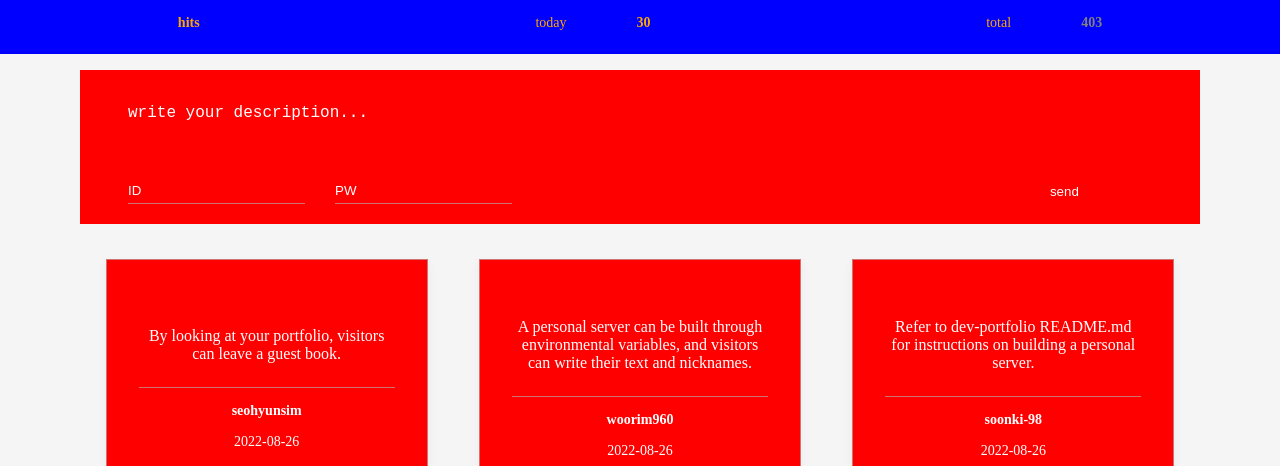
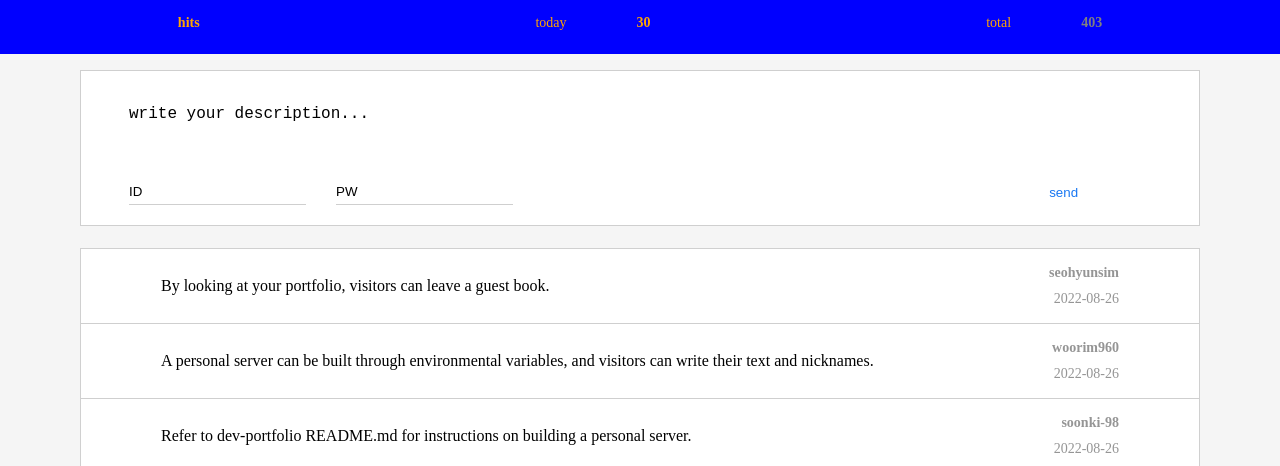
Before and after one commit to modern-agile-team/dev-portfolio, a React (Create React App) app: page / in a window 1280 px wide. Shown: the part 334-800 px from the top of the page. Built offline with nearby package versions, Linux system fonts and the light colour scheme.

Commit message:
feat: change isHiddenRate props in VisitorComment component #164
y#164

```diff
--- a/src/App.tsx
+++ b/src/App.tsx
@@ -58,18 +58,7 @@ function App() {
         totalVisitor={403}
         totalVisitorColor="grey"
       />
-      <VisitorComment
-        id="['VisitorComment', 'akar-icons:comment-add']"
-        inputBackgroundColor="red"
-        inputFontColor="white"
-        inputPlacehoderColor="white"
-        buttonColor="white"
-        listBackgroundColor="red"
-        commentColor="white"
-        listNicknameColor="white"
-        listDateColor="white"
-        theme="vertical"
-      />
+      <VisitorComment id="['VisitorComment', 'akar-icons:comment-add']" />
 
       <CardWrap id="['CardWrap','bi:card-list']">
         <Card width="20vw" height="20vw" hover="down" redirectURL="/1">
--- a/src/lib/components/VisitorComment/VisitorComment.tsx
+++ b/src/lib/components/VisitorComment/VisitorComment.tsx
@@ -105,7 +105,7 @@ const VisitorComment = (props: VisitorCommentPropsType) => {
       />
       {isOverflow && (
         <ProgressBar
-          isHiddenRateText={false}
+          isHiddenRateText={true}
           rateText={`${rate}%`}
           height="3px"
           colorFrom={progressbarColor}
```
